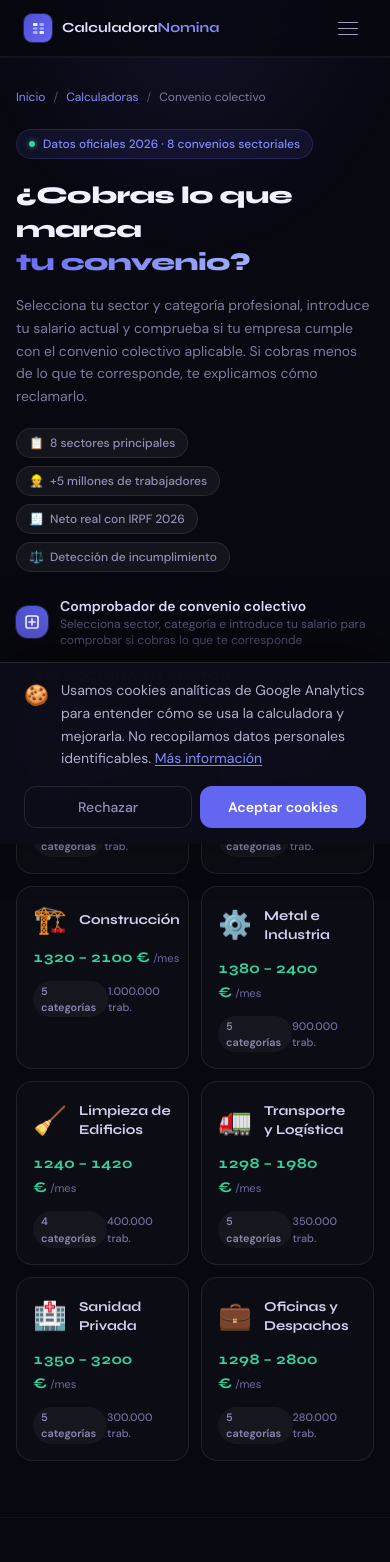
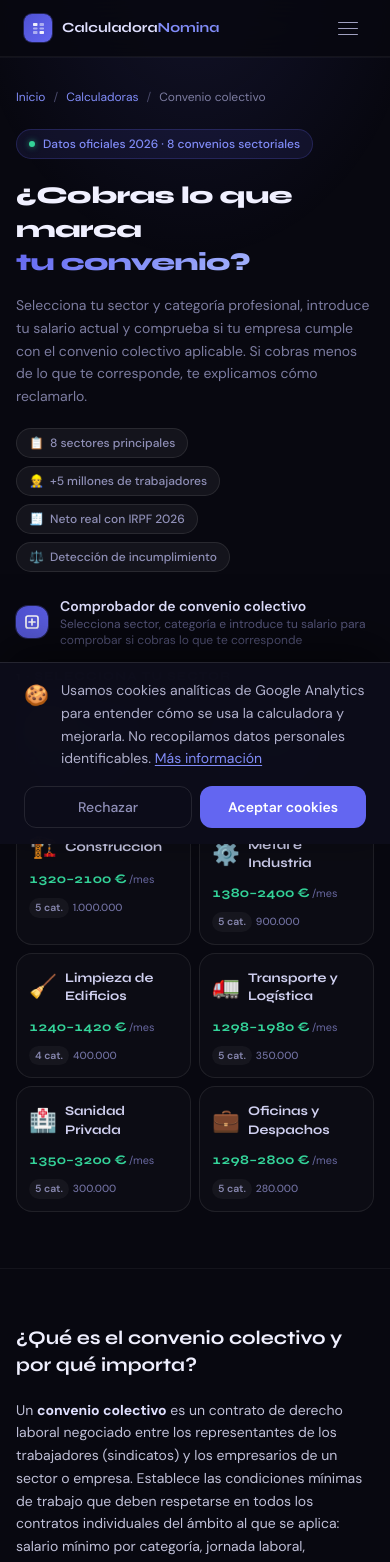
Before and after one commit to alexcp99/calculadoranomina, a Next.js app: page /calculadora-convenio-colectivo in a window 390 px wide. Shown: the top 1562 px of the page. Built offline with nearby package versions, Linux system fonts and the light colour scheme.

Commit message:
fix: responsive móvil calculadora convenio - corrige desbordamiento derecho

```diff
--- a/app/calculadora-convenio-colectivo/page.tsx
+++ b/app/calculadora-convenio-colectivo/page.tsx
@@ -163,14 +163,14 @@
         aria-hidden
       />
 
-      <div className="relative z-10 flex flex-col min-h-screen">
+      <div className="relative z-10 flex flex-col min-h-screen w-full overflow-x-hidden">
 
         {/* ── Header ── */}
         <header className="px-4 pt-8 pb-6 md:pt-12 md:pb-8">
           <div className="max-w-4xl mx-auto">
 
             {/* Breadcrumb */}
-            <nav className="flex items-center gap-2 text-xs mb-6" style={{ color: "#4a4a6a" }} aria-label="Breadcrumb">
+            <nav className="flex flex-wrap items-center gap-x-2 gap-y-1 text-xs mb-6" style={{ color: "#4a4a6a" }} aria-label="Breadcrumb">
               <Link href="/" className="hover:underline" style={{ color: "#818cf8" }}>Inicio</Link>
               <span>/</span>
               <Link href="/" className="hover:underline" style={{ color: "#818cf8" }}>Calculadoras</Link>
@@ -287,7 +287,8 @@
                 className="rounded-2xl overflow-hidden"
                 style={{ border: "1px solid rgba(255,255,255,0.08)" }}
               >
-                <table className="w-full text-sm" style={{ borderCollapse: "collapse" }}>
+              <div className="overflow-x-auto">
+                <table className="w-full text-sm" style={{ borderCollapse: "collapse", minWidth: 320 }}>
                   <thead>
                     <tr style={{ background: "rgba(99,102,241,0.15)" }}>
                       <th className="text-left px-4 py-3 font-syne font-bold text-xs tracking-wider uppercase" style={{ color: "#a5b4fc" }}>Sector</th>
@@ -305,6 +306,7 @@
                     ))}
                   </tbody>
                 </table>
+              </div>
               </div>
               <p className="text-xs mt-3 leading-relaxed" style={{ color: "#5a5a80" }}>
                 Fuente: convenios colectivos estatales publicados en el BOE 2025-2026. Los salarios son orientativos y pueden variar por comunidad autónoma o convenio provincial específico.
--- a/components/convenio/ConvenioCalculator.tsx
+++ b/components/convenio/ConvenioCalculator.tsx
@@ -182,7 +182,7 @@
   // ─── JSX ─────────────────────────────────────────────────────────────────────
 
   return (
-    <div className="flex flex-col gap-6">
+    <div className="flex flex-col gap-6 w-full min-w-0">
 
       {/* ══ Step 1: Sector grid ══ */}
       <div>
@@ -190,7 +190,7 @@
           1 · Selecciona tu sector
         </p>
 
-        <div className="grid grid-cols-2 md:grid-cols-4 gap-3">
+        <div className="grid grid-cols-2 md:grid-cols-4 gap-2 sm:gap-3">
           {CONVENIOS.map((conv) => {
             const isSel      = selectedConvenioId === conv.id;
             const minSal     = Math.min(...conv.categorias.map((c) => c.salarioBase));
@@ -201,7 +201,7 @@
               <button
                 key={conv.id}
                 onClick={() => selectConvenio(conv.id)}
-                className="relative flex flex-col rounded-2xl overflow-hidden text-left transition-all"
+                className="relative flex flex-col rounded-2xl overflow-hidden text-left transition-all min-w-0"
                 style={{
                   background:  isSel ? "rgba(99,102,241,0.1)" : "rgba(255,255,255,0.02)",
                   border:      `1.5px solid ${isSel ? "rgba(99,102,241,0.65)" : "rgba(255,255,255,0.08)"}`,
@@ -221,44 +221,45 @@
                   }}
                 />
 
-                <div className="p-4 flex flex-col gap-3">
+                <div className="p-3 sm:p-4 flex flex-col gap-2 sm:gap-3">
                   {/* Emoji + Sector name */}
-                  <div className="flex items-center gap-3">
-                    <span style={{ fontSize: "1.7rem", lineHeight: 1 }}>{conv.icono}</span>
+                  <div className="flex items-center gap-2">
+                    <span style={{ fontSize: "1.4rem", lineHeight: 1, flexShrink: 0 }}>{conv.icono}</span>
                     <span
-                      className="font-syne font-bold leading-snug"
-                      style={{ fontSize: "0.85rem", color: isSel ? "#c4c4ff" : "#d0d0f0", lineHeight: 1.3 }}
+                      className="font-syne font-bold leading-snug min-w-0"
+                      style={{ fontSize: "0.82rem", color: isSel ? "#c4c4ff" : "#d0d0f0", lineHeight: 1.3, wordBreak: "break-word" }}
                     >
                       {conv.nombre}
                     </span>
                   </div>
 
                   {/* Salary range — the key info */}
-                  <div>
+                  <div className="min-w-0">
                     <span
                       className="font-syne font-bold tabnum"
-                      style={{ fontSize: "0.92rem", color: isSel ? "#6ee7b7" : "#34d399" }}
+                      style={{ fontSize: "0.82rem", color: isSel ? "#6ee7b7" : "#34d399" }}
                     >
-                      {fmtN(minSal)} – {fmtN(maxSal)} €
+                      {fmtN(minSal)}–{fmtN(maxSal)} €
                     </span>
-                    <span style={{ fontSize: "0.7rem", color: isSel ? "#9090b8" : "#6868a0", marginLeft: 3 }}>/mes</span>
+                    <span style={{ fontSize: "0.68rem", color: isSel ? "#9090b8" : "#6868a0", marginLeft: 2 }}>/mes</span>
                   </div>
 
                   {/* Meta row */}
-                  <div className="flex items-center justify-between">
+                  <div className="flex flex-wrap items-center gap-1">
                     <span
-                      className="inline-flex items-center gap-1 px-2 py-0.5 rounded-full"
+                      className="inline-flex items-center gap-1 px-1.5 py-0.5 rounded-full"
                       style={{
                         background: isSel ? "rgba(99,102,241,0.15)" : "rgba(255,255,255,0.04)",
-                        fontSize:   "0.68rem",
+                        fontSize:   "0.65rem",
                         color:      isSel ? "#a5b4fc" : "#8888b0",
                         fontWeight: 600,
+                        whiteSpace: "nowrap",
                       }}
                     >
-                      {numCats} categorías
+                      {numCats} cat.
                     </span>
-                    <span style={{ fontSize: "0.68rem", color: isSel ? "#8888b0" : "#7070a0", fontWeight: 500 }}>
-                      {conv.trabajadores} trab.
+                    <span style={{ fontSize: "0.65rem", color: isSel ? "#8888b0" : "#7070a0", fontWeight: 500, whiteSpace: "nowrap" }}>
+                      {conv.trabajadores}
                     </span>
                   </div>
                 </div>
@@ -372,7 +373,7 @@
 
       {/* ══ Results ══ */}
       {hasChecked && categoria && result && (
-        <div ref={resultRef} className="flex flex-col gap-4 animate-scaleIn" style={{ padding: 4 }}>
+        <div ref={resultRef} className="flex flex-col gap-4 animate-scaleIn w-full min-w-0" style={{ padding: 4 }}>
 
           {/* Separator */}
           <div className="flex items-center gap-4 py-1">
@@ -452,13 +453,13 @@
               ].map((row, i) => (
                 <div
                   key={i}
-                  className="flex items-center justify-between py-2.5"
+                  className="flex items-center justify-between gap-2 py-2.5"
                   style={{ borderBottom: "1px solid rgba(255,255,255,0.05)" }}
                 >
-                  <span style={{ fontSize: "0.87rem", color: "#b0b0cc" }}>{row.lbl}</span>
+                  <span style={{ fontSize: "0.83rem", color: "#b0b0cc", minWidth: 0, flexShrink: 1 }}>{row.lbl}</span>
                   <span
                     className={row.bold ? "font-syne font-bold tabnum" : "tabnum"}
-                    style={{ fontSize: row.bold ? "1rem" : "0.92rem", color: row.clr }}
+                    style={{ fontSize: row.bold ? "1rem" : "0.92rem", color: row.clr, flexShrink: 0, whiteSpace: "nowrap" }}
                   >
                     {row.val}
                   </span>
```
